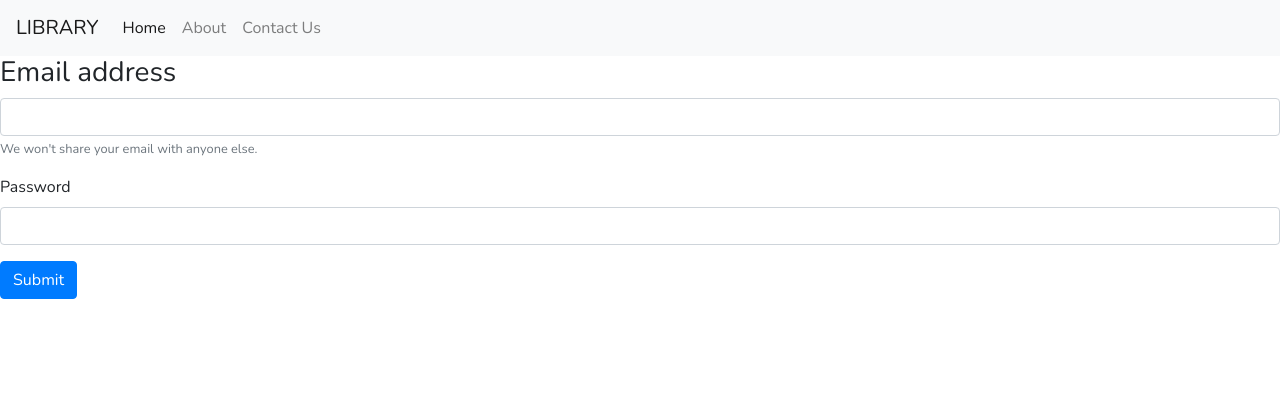
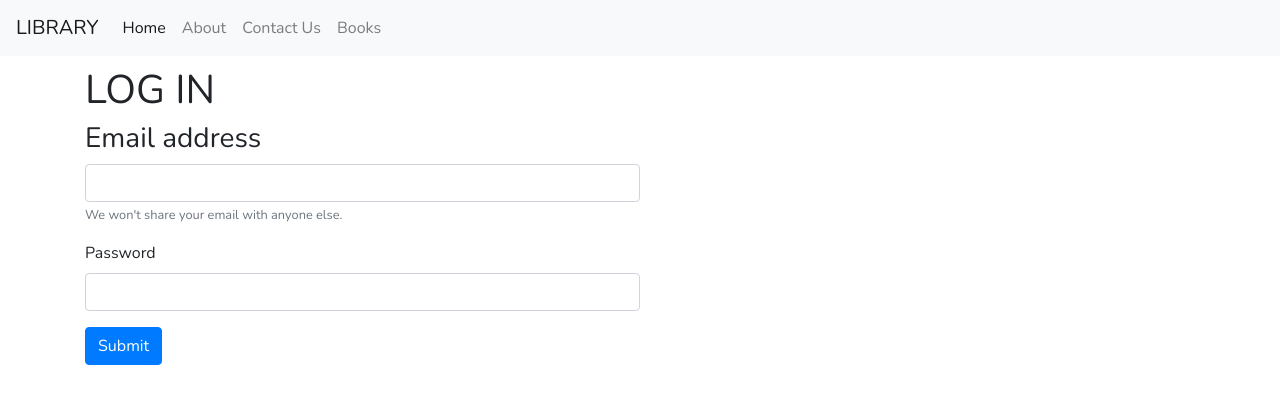
Before and after one commit to neelstrongarm/library, a Python web app: template templates/login.html in a window 1280 px wide. Shown: the top 404 px of the page. Run offline with Jinja, Linux system fonts and the light colour scheme; the template is opened without the code that fills it, so the values that code supplies are empty; some libraries are stand-ins or nearby versions.

Commit message:
Update login.html

```diff
--- a/templates/login.html
+++ b/templates/login.html
@@ -25,21 +25,30 @@
                 <li class="nav-item">
                     <a class="nav-link" href="#">Contact Us</a>
                 </li>
+                <li class="nav-item">
+                    <a class="nav-link" href="/books">Books</a>
+                </li>
             </ul>
         </div>
     </nav>
-    <form>
-    	<div class="form-group">
+    <div class="container">
+        <form action="/login" method="post">
+            <h1>LOG IN</h1>
+            <div class="form-group user">
             <h3>Email address</h3>
-		<input type="email" class="form-control" id="exampleInputEmail1" aria-describedby="emailHelp">
+            <!-- Try changin type to email -->
+            <input type="text" class="form-control" id="exampleInputEmail1" aria-describedby="emailHelp" name="username" required>
             <small id="emailHelp" class="form-text text-muted">We won't share your email with anyone else.</small>
             </div>
-		<div class="form-group">
+            <div class="form-group user">
                        <label for="exampleInputPassword1">Password</label>
-			   	<input type="password" class="form-control" id="exampleInputPassword1">
+                       <input type="password" class="form-control" id="exampleInputPassword1" name="password" required>
             </div>
             <button type="submit" class="btn btn-primary">Submit</button>
         </form>
+
+    </div>
+
 
 
 
```
Lines whose indentation alone changed are shown as unchanged.
